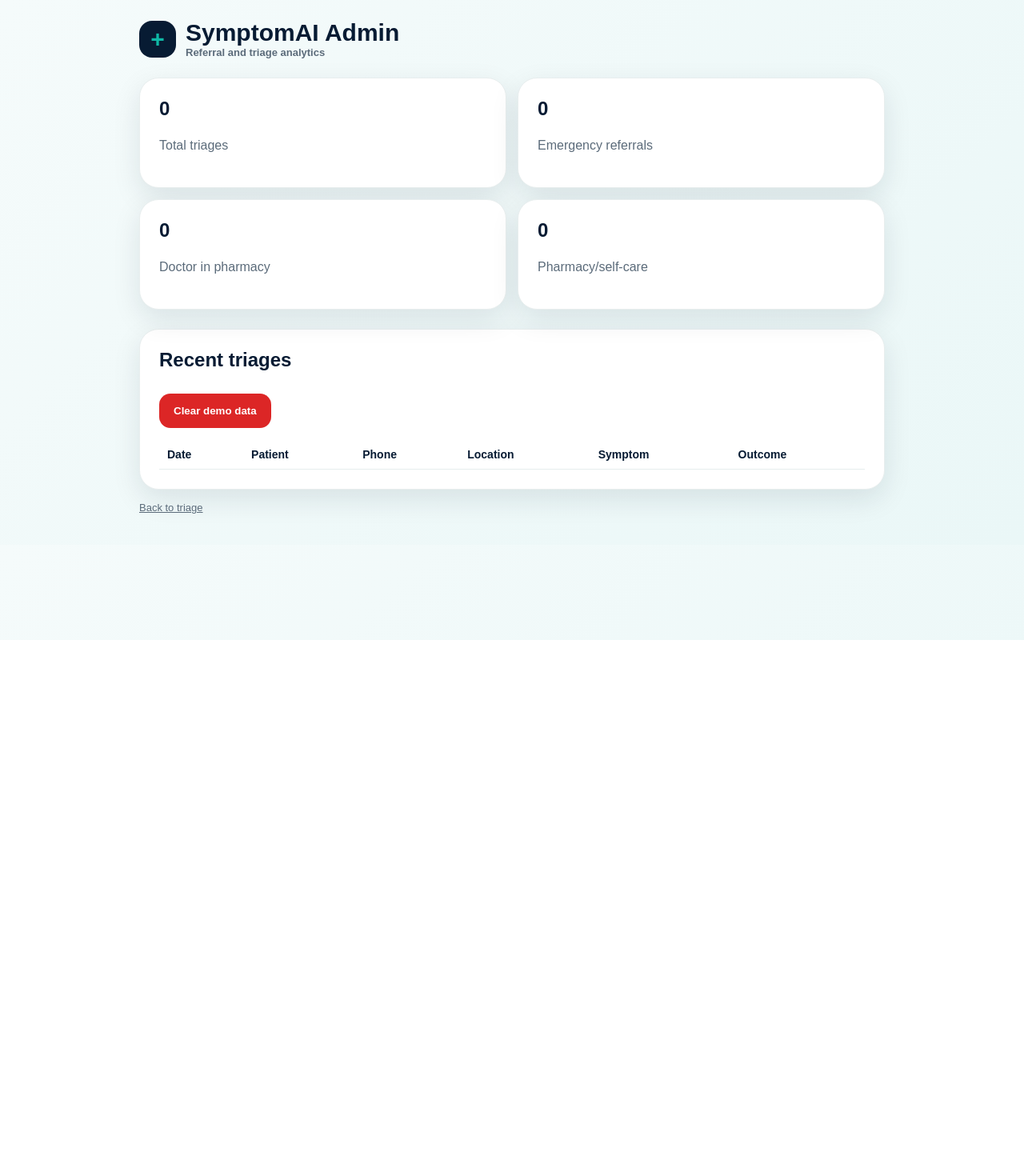
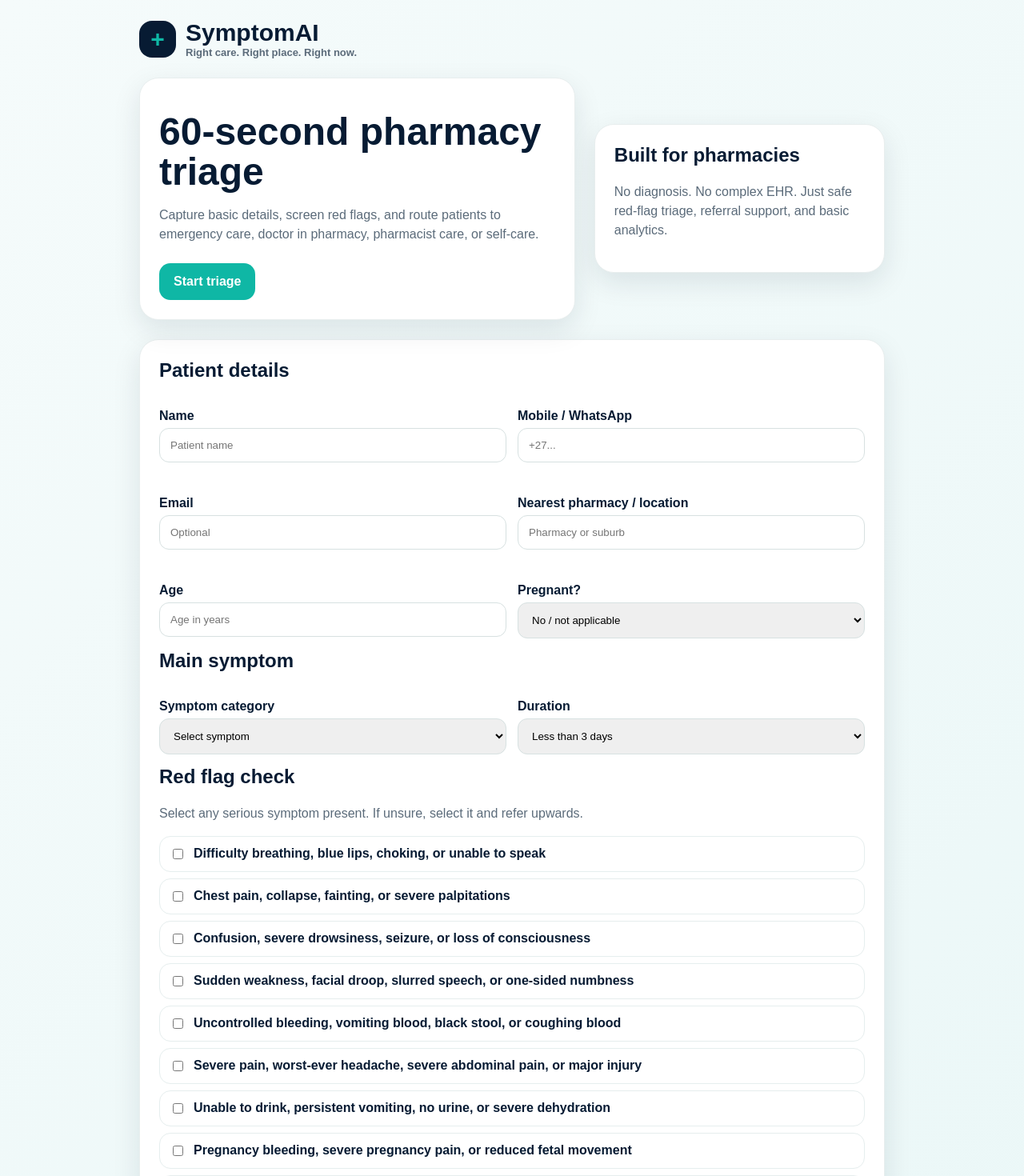
Before and after one commit to Siraajadams/symptomai, a Next.js app: page / in a window 1280 px wide. Shown: the top 1470 px of the page at 80% size. Before the commit the page ends 800 px from the top, so only its background shows below. Built offline with nearby package versions, Linux system fonts and the light colour scheme.

Commit message:
Update page.tsx

```diff
--- a/app/page.tsx
+++ b/app/page.tsx
@@ -1,73 +1,343 @@
 'use client';
 
-import { useEffect, useMemo, useState } from 'react';
+import { useState } from 'react';
+import { decideTriage, redFlagQuestions } from './lib/triageRules';
 
-export default function AdminPage() {
-  const [records, setRecords] = useState<any[]>([]);
+type FormState = {
+  name: string;
+  phone: string;
+  email: string;
+  location: string;
+  age: string;
+  pregnant: string;
+  symptom: string;
+  duration: string;
+  redFlags: string[];
+  notes: string;
+};
 
-  useEffect(() => {
-    setRecords(JSON.parse(localStorage.getItem('symptomai_triages') || '[]'));
-  }, []);
+const initialForm: FormState = {
+  name: '',
+  phone: '',
+  email: '',
+  location: '',
+  age: '',
+  pregnant: 'no',
+  symptom: '',
+  duration: 'less_than_3_days',
+  redFlags: [],
+  notes: '',
+};
 
-  const stats = useMemo(() => {
-    const base: any = { total: records.length, EMERGENCY: 0, DOCTOR_IN_PHARMACY: 0, PHARMACIST_CARE: 0, SELF_CARE: 0 };
-    records.forEach(r => { base[r.decision.level] = (base[r.decision.level] || 0) + 1; });
-    return base;
-  }, [records]);
+export default function Home() {
+  const [form, setForm] = useState<FormState>(initialForm);
+  const [result, setResult] = useState<any>(null);
 
-  function clearData() {
-    if (!confirm('Clear local demo data?')) return;
-    localStorage.removeItem('symptomai_triages');
-    setRecords([]);
+  function update(key: keyof FormState, value: any) {
+    setForm((prev) => ({ ...prev, [key]: value }));
   }
+
+  function toggleFlag(id: string) {
+    setForm((prev) => ({
+      ...prev,
+      redFlags: prev.redFlags.includes(id)
+        ? prev.redFlags.filter((x) => x !== id)
+        : [...prev.redFlags, id],
+    }));
+  }
+
+  function submitTriage() {
+    const decision = decideTriage({
+      age: Number(form.age || 0),
+      pregnant: form.pregnant,
+      symptom: form.symptom,
+      duration: form.duration,
+      redFlags: form.redFlags,
+    });
+
+    const record = {
+      id: Date.now(),
+      createdAt: new Date().toISOString(),
+      form,
+      decision,
+    };
+
+    const existing = JSON.parse(
+      localStorage.getItem('symptomai_triages') || '[]'
+    );
+
+    localStorage.setItem(
+      'symptomai_triages',
+      JSON.stringify([record, ...existing])
+    );
+
+    setResult(decision);
+    window.scrollTo({ top: 0, behavior: 'smooth' });
+  }
+
+  const carelinkUrl = 'https://cpnbs.carelink.digital/home';
+
+  const whatsappText = encodeURIComponent(
+    `SymptomAI referral request for ${form.name}. Outcome: ${result?.title}. Phone: ${form.phone}. Location: ${form.location}.`
+  );
+
+  const whatsappUrl = `https://wa.me/?text=${whatsappText}`;
 
   return (
     <main className="container">
       <div className="logo">
         <div className="logoMark" />
         <div>
-          SymptomAI Admin
-          <div className="small">Referral and triage analytics</div>
+          SymptomAI
+          <div className="small">Right care. Right place. Right now.</div>
         </div>
       </div>
 
-      <div className="grid" style={{ marginTop: 24 }}>
-        <div className="card"><h2>{stats.total}</h2><p>Total triages</p></div>
-        <div className="card"><h2>{stats.EMERGENCY}</h2><p>Emergency referrals</p></div>
-        <div className="card"><h2>{stats.DOCTOR_IN_PHARMACY}</h2><p>Doctor in pharmacy</p></div>
-        <div className="card"><h2>{stats.PHARMACIST_CARE + stats.SELF_CARE}</h2><p>Pharmacy/self-care</p></div>
-      </div>
+      {result ? (
+        <div className={`card result ${result.level}`} style={{ marginTop: 24 }}>
+          <span className="badge">{result.level.replaceAll('_', ' ')}</span>
 
-      <div className="card" style={{ marginTop: 24 }}>
-        <h2>Recent triages</h2>
-        <button className="button danger" onClick={clearData}>Clear demo data</button>
-        <table className="table">
-          <thead>
-            <tr>
-              <th>Date</th>
-              <th>Patient</th>
-              <th>Phone</th>
-              <th>Location</th>
-              <th>Symptom</th>
-              <th>Outcome</th>
-            </tr>
-          </thead>
-          <tbody>
-            {records.map(r => (
-              <tr key={r.id}>
-                <td>{new Date(r.createdAt).toLocaleString()}</td>
-                <td>{r.form.name}</td>
-                <td>{r.form.phone}</td>
-                <td>{r.form.location}</td>
-                <td>{r.form.symptom}</td>
-                <td><b>{r.decision.level.replaceAll('_', ' ')}</b></td>
-              </tr>
-            ))}
-          </tbody>
-        </table>
-      </div>
+          <h1>{result.title}</h1>
 
-      <p className="small"><a href="/">Back to triage</a></p>
+          <h2>{result.recommendation}</h2>
+
+          <p>
+            <b>Why:</b> {result.reason}
+          </p>
+
+          <p>
+            <b>Clinical reference:</b> {result.reference}
+          </p>
+
+          <p>
+            <b>Safety-net advice:</b> {result.safetyNet}
+          </p>
+
+          <div style={{ display: 'flex', gap: 12, flexWrap: 'wrap', marginTop: 20 }}>
+            {result.level === 'EMERGENCY' && (
+              <>
+                <a className="button danger" href="tel:112">
+                  Call emergency services
+                </a>
+
+                <a className="button secondary" href={whatsappUrl}>
+                  Request paramedic / admin callback
+                </a>
+              </>
+            )}
+
+            {result.level === 'DOCTOR_IN_PHARMACY' && (
+              <>
+                <a className="button" href={carelinkUrl} target="_blank">
+                  Book doctor via Carelink
+                </a>
+
+                <a className="button secondary" href={whatsappUrl}>
+                  WhatsApp referral note
+                </a>
+              </>
+            )}
+
+            {(result.level === 'PHARMACIST_CARE' ||
+              result.level === 'SELF_CARE') && (
+              <a className="button secondary" href={whatsappUrl}>
+                Send advice / follow-up note
+              </a>
+            )}
+
+            <button
+              className="button"
+              onClick={() => {
+                setResult(null);
+                setForm(initialForm);
+              }}
+            >
+              New triage
+            </button>
+          </div>
+        </div>
+      ) : (
+        <section className="hero">
+          <div className="card">
+            <h1>60-second pharmacy triage</h1>
+
+            <p>
+              Capture basic details, screen red flags, and route patients to
+              emergency care, doctor in pharmacy, pharmacist care, or self-care.
+            </p>
+
+            <a className="button" href="#triage">
+              Start triage
+            </a>
+          </div>
+
+          <div className="card">
+            <h2>Built for pharmacies</h2>
+
+            <p>
+              No diagnosis. No complex EHR. Just safe red-flag triage, referral
+              support, and basic analytics.
+            </p>
+          </div>
+        </section>
+      )}
+
+      {!result && (
+        <div id="triage" className="card" style={{ marginTop: 24 }}>
+          <h2>Patient details</h2>
+
+          <div className="grid">
+            <label>
+              Name
+              <input
+                className="input"
+                value={form.name}
+                onChange={(e) => update('name', e.target.value)}
+                placeholder="Patient name"
+              />
+            </label>
+
+            <label>
+              Mobile / WhatsApp
+              <input
+                className="input"
+                value={form.phone}
+                onChange={(e) => update('phone', e.target.value)}
+                placeholder="+27..."
+              />
+            </label>
+
+            <label>
+              Email
+              <input
+                className="input"
+                value={form.email}
+                onChange={(e) => update('email', e.target.value)}
+                placeholder="Optional"
+              />
+            </label>
+
+            <label>
+              Nearest pharmacy / location
+              <input
+                className="input"
+                value={form.location}
+                onChange={(e) => update('location', e.target.value)}
+                placeholder="Pharmacy or suburb"
+              />
+            </label>
+
+            <label>
+              Age
+              <input
+                className="input"
+                type="number"
+                value={form.age}
+                onChange={(e) => update('age', e.target.value)}
+                placeholder="Age in years"
+              />
+            </label>
+
+            <label>
+              Pregnant?
+              <select
+                value={form.pregnant}
+                onChange={(e) => update('pregnant', e.target.value)}
+              >
+                <option value="no">No / not applicable</option>
+                <option value="yes">Yes</option>
+                <option value="unsure">Unsure</option>
+              </select>
+            </label>
+          </div>
+
+          <h2>Main symptom</h2>
+
+          <div className="grid">
+            <label>
+              Symptom category
+              <select
+                value={form.symptom}
+                onChange={(e) => update('symptom', e.target.value)}
+              >
+                <option value="">Select symptom</option>
+                <option value="cold">Cold / flu symptoms</option>
+                <option value="cough">Cough</option>
+                <option value="breathing">Breathing / asthma</option>
+                <option value="chest">Chest pain / palpitations</option>
+                <option value="abdominal">
+                  Stomach pain / vomiting / diarrhoea
+                </option>
+                <option value="urinary">Urinary symptoms</option>
+                <option value="pain">Pain / headache</option>
+                <option value="skin">Skin / rash</option>
+                <option value="allergy">Allergy</option>
+                <option value="injury">Injury / wound / burn</option>
+                <option value="pregnancy">Pregnancy concern</option>
+                <option value="child">Child illness</option>
+                <option value="minor">Other minor symptom</option>
+              </select>
+            </label>
+
+            <label>
+              Duration
+              <select
+                value={form.duration}
+                onChange={(e) => update('duration', e.target.value)}
+              >
+                <option value="less_than_24_hours">Less than 24 hours</option>
+                <option value="less_than_3_days">Less than 3 days</option>
+                <option value="more_than_3_days">More than 3 days</option>
+                <option value="sudden_or_worsening">Sudden or worsening</option>
+              </select>
+            </label>
+          </div>
+
+          <h2>Red flag check</h2>
+
+          <p>
+            Select any serious symptom present. If unsure, select it and refer
+            upwards.
+          </p>
+
+          {redFlagQuestions.map((q) => (
+            <label className="check" key={q.id}>
+              <input
+                type="checkbox"
+                checked={form.redFlags.includes(q.id)}
+                onChange={() => toggleFlag(q.id)}
+              />
+              <span>{q.label}</span>
+            </label>
+          ))}
+
+          <label>
+            Optional notes
+            <textarea
+              value={form.notes}
+              onChange={(e) => update('notes', e.target.value)}
+              placeholder="Short pharmacist note"
+              rows={3}
+            />
+          </label>
+
+          <label className="check">
+            <input type="checkbox" required />
+            <span>
+              I understand this tool supports triage and does not replace a
+              clinical diagnosis.
+            </span>
+          </label>
+
+          <button className="button" onClick={submitTriage}>
+            Get triage recommendation
+          </button>
+        </div>
+      )}
+
+      <p className="small" style={{ marginTop: 20 }}>
+        Admin view: <a href="/admin">/admin</a>
+      </p>
     </main>
   );
 }
```
